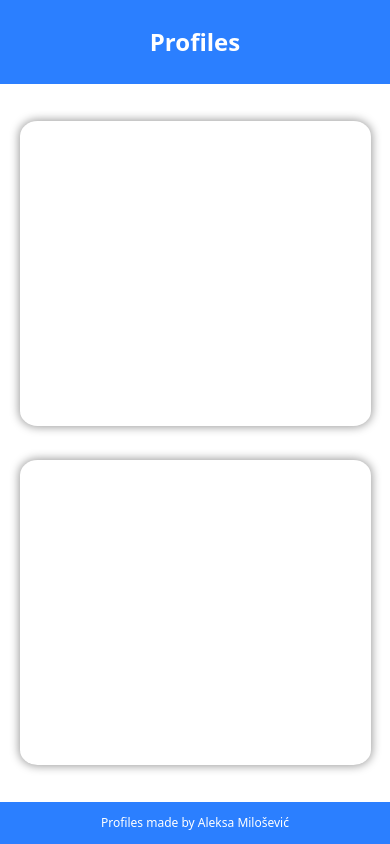
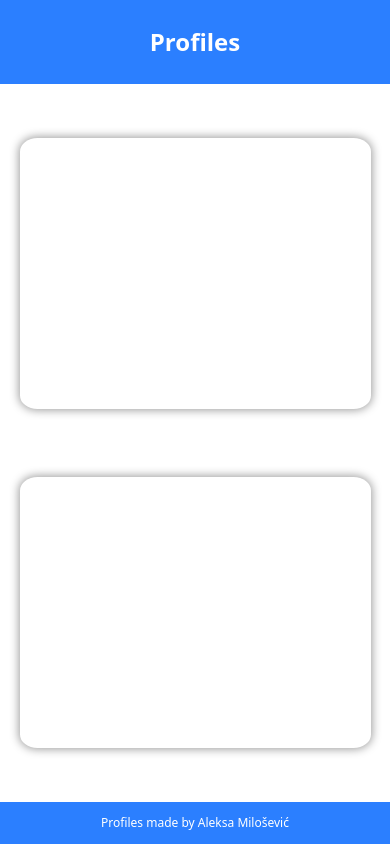
Before and after one commit to aleksamlsvc12/Profiles, a Vue app: page / in a window 390 px wide. Built offline with nearby package versions, Linux system fonts and the light colour scheme.

Commit message:
profile is now a vue component

```diff
--- a/src/App.vue
+++ b/src/App.vue
@@ -1,7 +1,7 @@
 <script setup>
   import Navbar from "@/components/Navbar.vue";
-  import Main from "./components/Main.vue";
-  import Footer from "./components/Footer.vue";
+  import Main from "@/components/Main.vue";
+  import Footer from "@/components/Footer.vue";
 </script>
 
 <template>
--- a/src/components/Main.vue
+++ b/src/components/Main.vue
@@ -1,6 +1,10 @@
+<script setup>
+  import Profile from '@/components/Profile.vue';
+</script>
+
 <template>
-  <div class="p-[5%] flex flex-col justify-around items-center md:flex-row">
-    <div class="w-full h-[45%] md:w-[40%] md:h-full rounded-[5%] shadow-[0_0_10px_1px_rgba(0,0,0,0.4)]"></div>
-    <div class="w-full h-[45%] md:w-[40%] md:h-full rounded-[5%] shadow-[0_0_10px_1px_rgba(0,0,0,0.4)]"></div>
+  <div class="p-[5%] grid grid-cols-1 md:grid-cols-2 justify-items-center items-center">
+    <Profile />
+    <Profile />
   </div>
 </template>
--- /dev/null
+++ b/src/components/Profile.vue
@@ -0,0 +1,3 @@
+<template>
+  <div class="w-full h-[80%] md:w-[80%] md:h-full rounded-[5%] shadow-[0_0_10px_1px_rgba(0,0,0,0.4)]"></div>
+</template>
```
